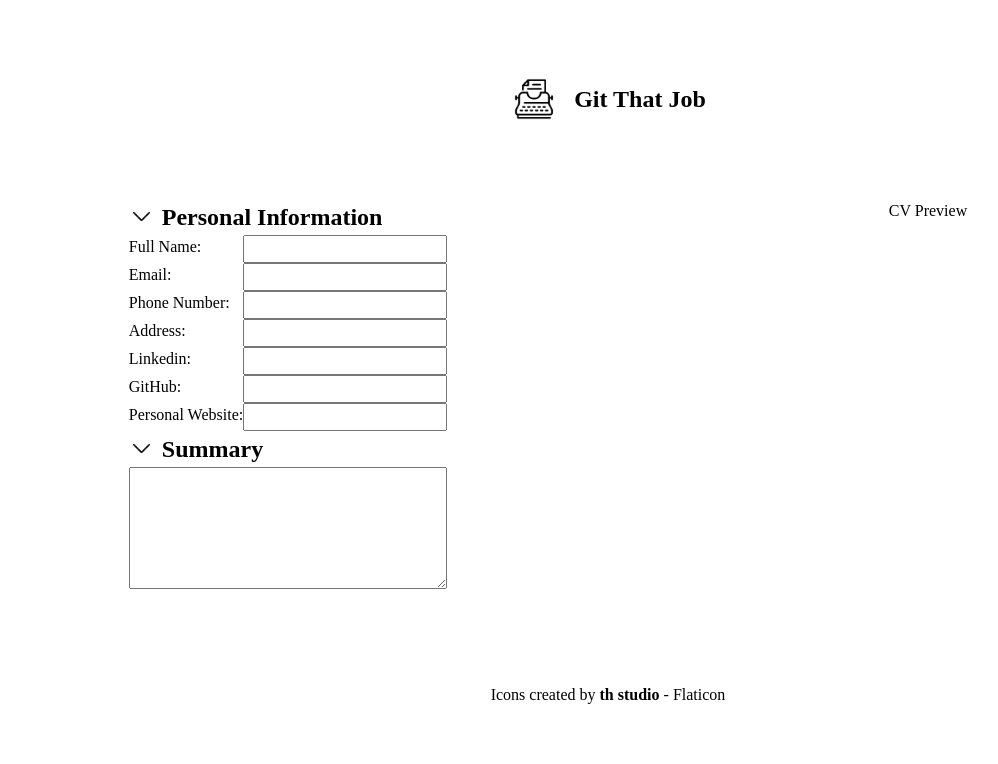
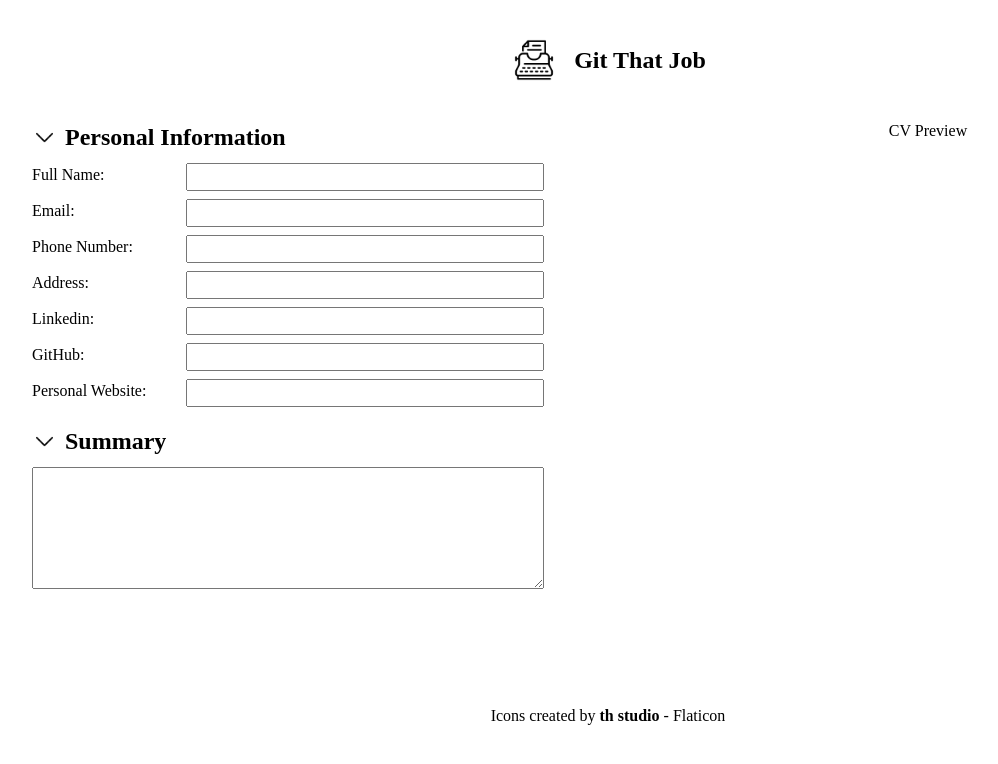
Before and after one commit to verobelo/cv-creator, a React (Vite) app in the folder cv-creator/: page / in a window 1280 px wide. Shown: the top 764 px of the page, without its empty margins (32-1030 px from the left). Built offline with nearby package versions, Linux system fonts and the light colour scheme; a web font is replaced by a local one.

Commit message:
Add styling to the Skills form

```diff
--- a/cv-creator/src/index.css
+++ b/cv-creator/src/index.css
@@ -34,7 +34,7 @@ footer {
 .cv-container {
   display: grid;
   grid-template-columns: repeat(2, 1fr);
-  grid-template-rows: 1fr 2fr 1fr;
+  grid-template-rows: 0.5fr 2fr 1fr;
   grid-template-areas:
     "header header"
     "form preview"
@@ -46,6 +46,8 @@ footer {
   grid-area: form;
   display: flex;
   flex-direction: column;
+  gap: 1rem;
+  width: 80%;
 }
 
 .cv-preview {
@@ -55,6 +57,7 @@ footer {
 .header {
   display: flex;
   gap: 0.5rem;
+  margin-bottom: 0.5rem;
 }
 
 .header img {
@@ -64,13 +67,44 @@ footer {
 .personal-info__form {
   display: flex;
   flex-direction: column;
+  gap: 0.5rem;
 }
 
 .personal-info label {
   display: flex;
   justify-content: space-between;
 }
+input {
+  width: 70%;
+}
 
 textarea {
   width: 100%;
 }
+
+.skills__form {
+  display: flex;
+  flex-direction: column;
+}
+
+.skills__form label {
+  display: flex;
+  justify-content: space-between;
+}
+
+.skills__form button {
+  align-self: flex-start;
+  padding: 0.2rem 0.5rem;
+  border: none;
+  background-color: transparent;
+}
+
+.skills__form button:hover {
+  cursor: pointer;
+  font-weight: bold;
+}
+
+.skill__group {
+  border: 2px dotted black;
+  padding: 8px;
+}
```
